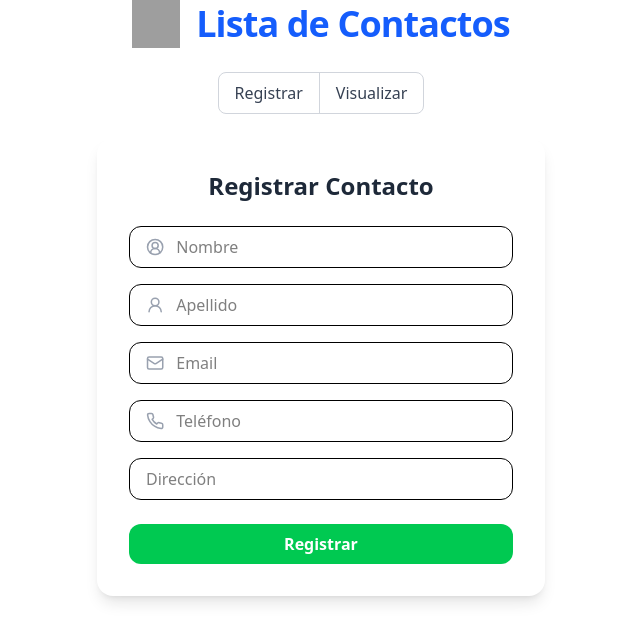
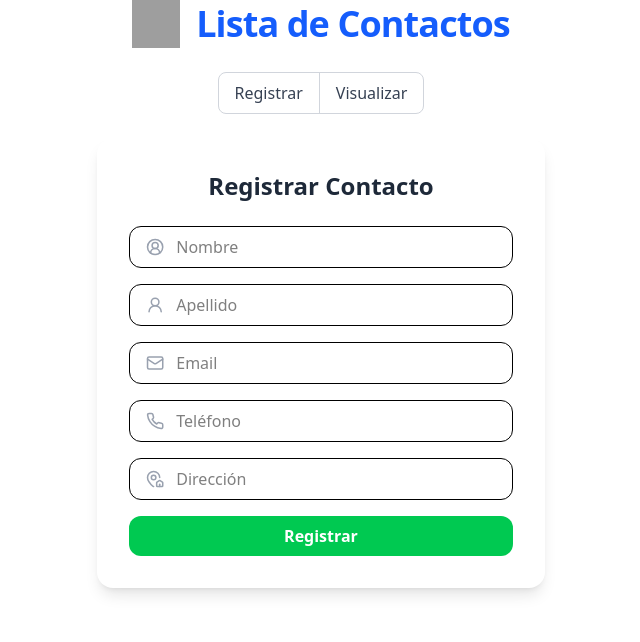
Before and after one commit to UrbanoTrejoOrlando/Proyecto_Contactos, a React (Vite) app in the folder frontend-contactos/: page / in a window 1280 px wide. Shown: the top 642 px of the page, without its empty margins (319-959 px from the left). Built offline with nearby package versions, Linux system fonts and the light colour scheme; grey boxes are pictures that could not be loaded.

Commit message:
Modificaciones

```diff
--- a/frontend-contactos/src/Registrar/Registrar.jsx
+++ b/frontend-contactos/src/Registrar/Registrar.jsx
@@ -1,5 +1,5 @@
 import React from 'react'
-import { UserRound, CircleUserRound, Mail, Phone } from 'lucide-react'
+import { UserRound, CircleUserRound, Mail, Phone, MapPinHouseIcon } from 'lucide-react'
 
 const Registrar = () => {
   return (
@@ -47,12 +47,13 @@ const Registrar = () => {
           />
         </div>
 
-        <div className="mb-6">
+        <div className="mb-4 flex items-center border rounded-xl px-4 py-2 focus-within:ring-2 focus-within:ring-green-400">
+        <MapPinHouseIcon className="text-gray-400 w-5 h-5 mr-3" />
           <input
             type="text"
             placeholder="Dirección"
             required
-            className="w-full px-4 py-2 border rounded-xl focus:outline-none focus:ring-2 focus:ring-green-400"
+            className="w-full focus:outline-none"
           />
         </div>
 
```
